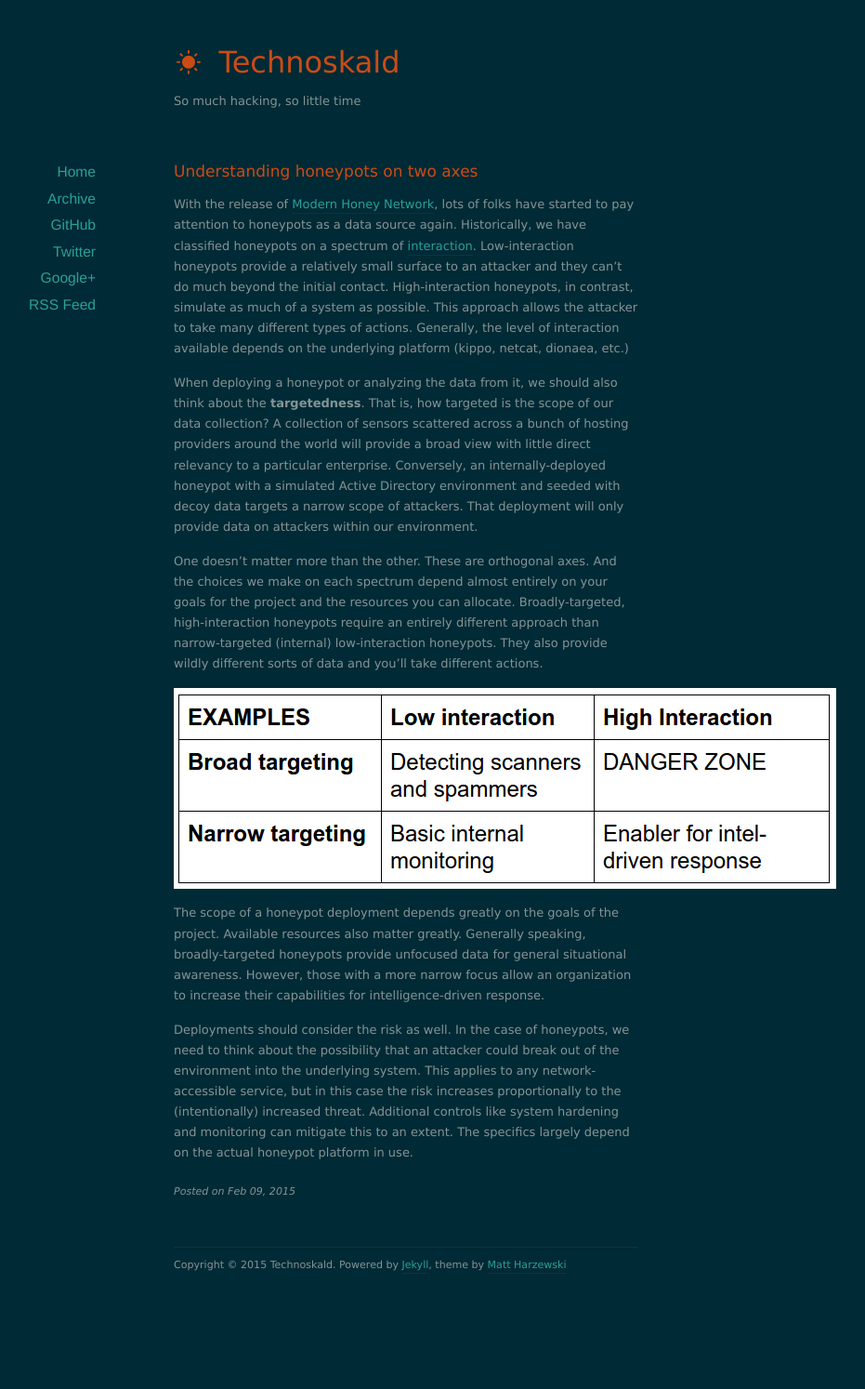
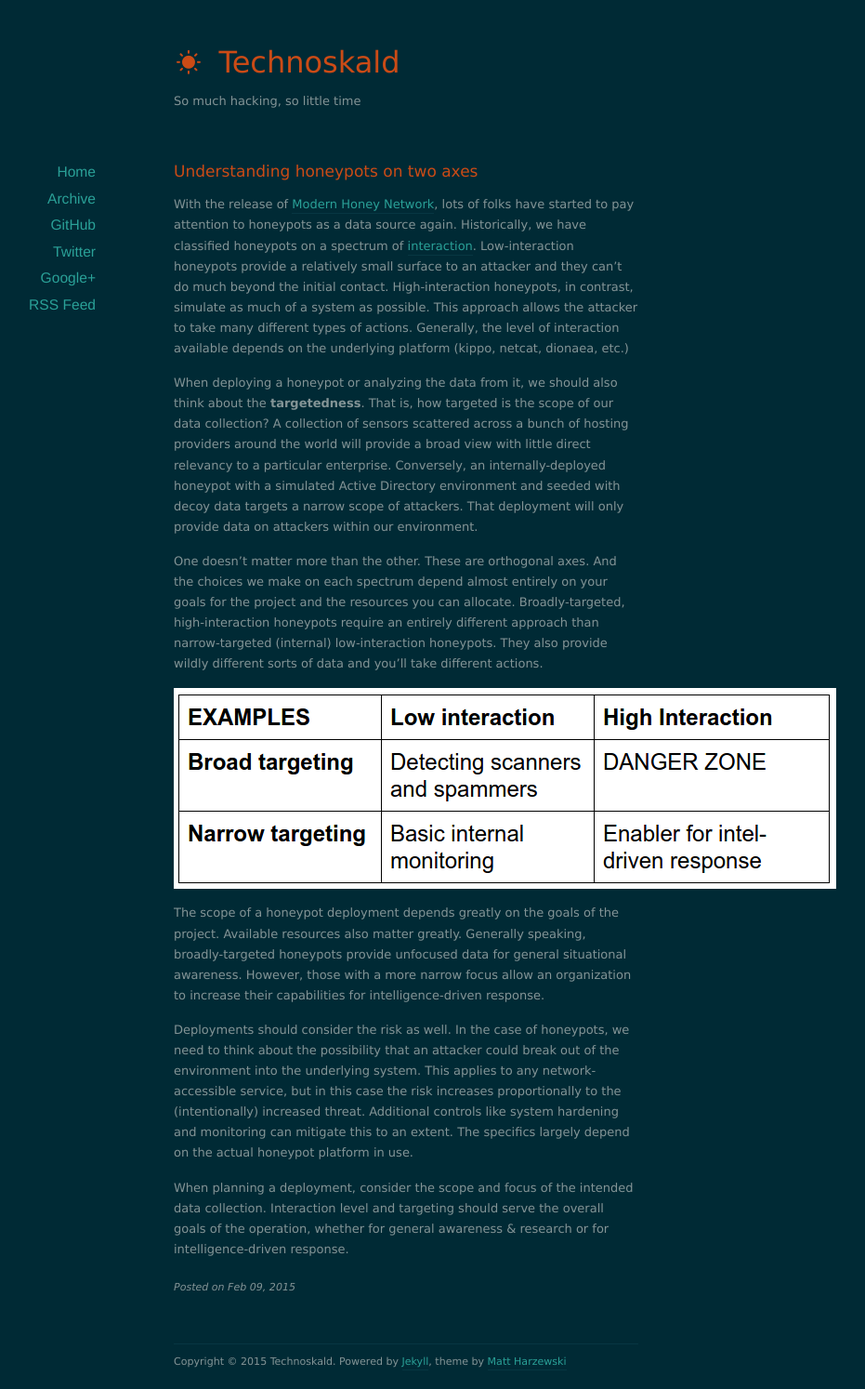
Before and after one commit to krmaxwell/krmaxwell.github.io, a Jekyll site: the page built from _posts/2015-02-09-understanding-honeypots-two-axes.md, in a window 1280 px wide. Shown: the whole page at 93% size, without its empty margins (203-1134 px from the left). Built offline with Jekyll 4.4.1, drawn with Linux system fonts in a browser that asks for light colours; nearby versions of some CDN libraries; before the commit the page ends 1391 px from its top, so only the background shows below that.

Commit message:
Strengthen conclusion

```diff
--- a/_posts/2015-02-09-understanding-honeypots-two-axes.md
+++ b/_posts/2015-02-09-understanding-honeypots-two-axes.md
@@ -15,3 +15,5 @@ One doesn't matter more than the other. These are orthogonal axes. And the choic
 The scope of a honeypot deployment depends greatly on the goals of the project. Available resources also matter greatly. Generally speaking, broadly-targeted honeypots provide unfocused data for general situational awareness. However, those with a more narrow focus allow an organization to increase their capabilities for intelligence-driven response.
 
 Deployments should consider the risk as well. In the case of honeypots, we need to think about the possibility that an attacker could break out of the environment into the underlying system. This applies to any network-accessible service, but in this case the risk increases proportionally to the (intentionally) increased threat. Additional controls like system hardening and monitoring can mitigate this to an extent. The specifics largely depend on the actual honeypot platform in use.
+
+When planning a deployment, consider the scope and focus of the intended data collection. Interaction level and targeting should serve the overall goals of the operation, whether for general awareness & research or for intelligence-driven response.
```
